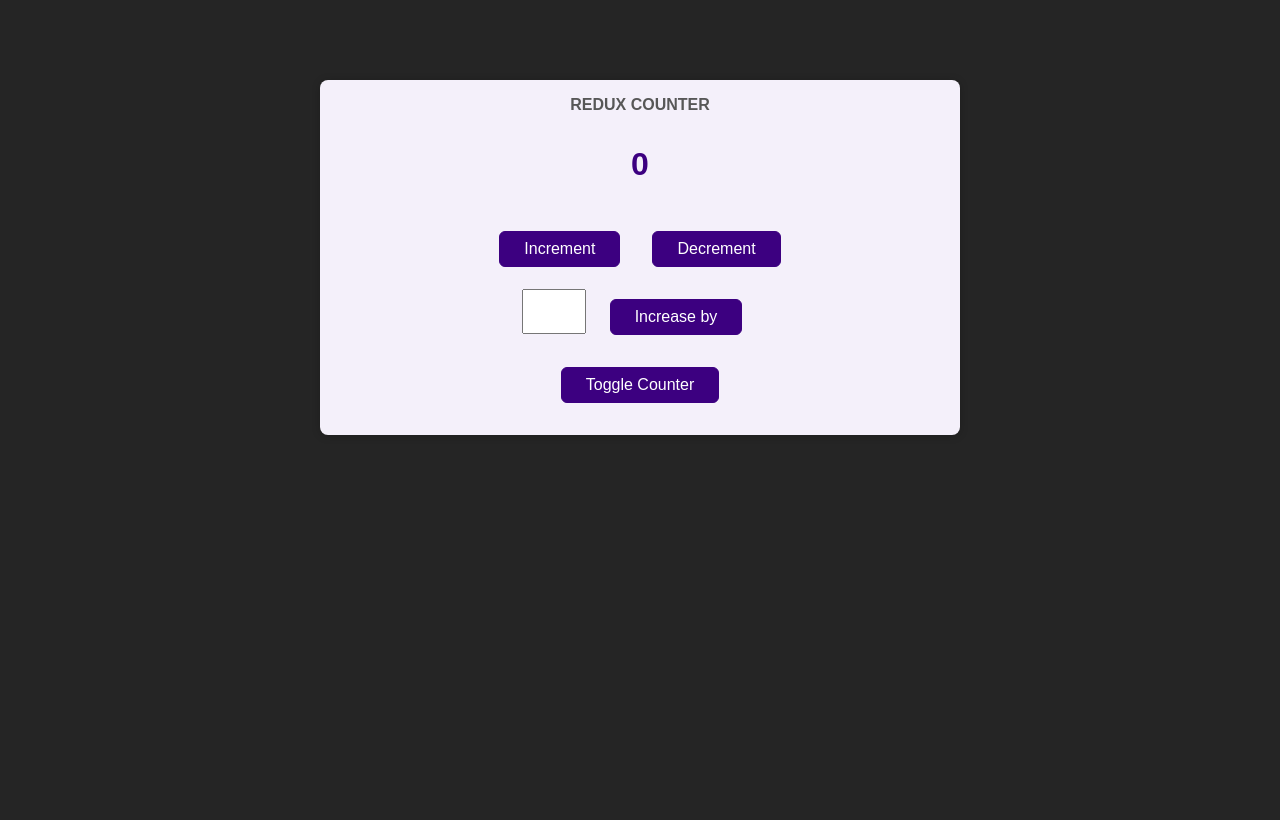
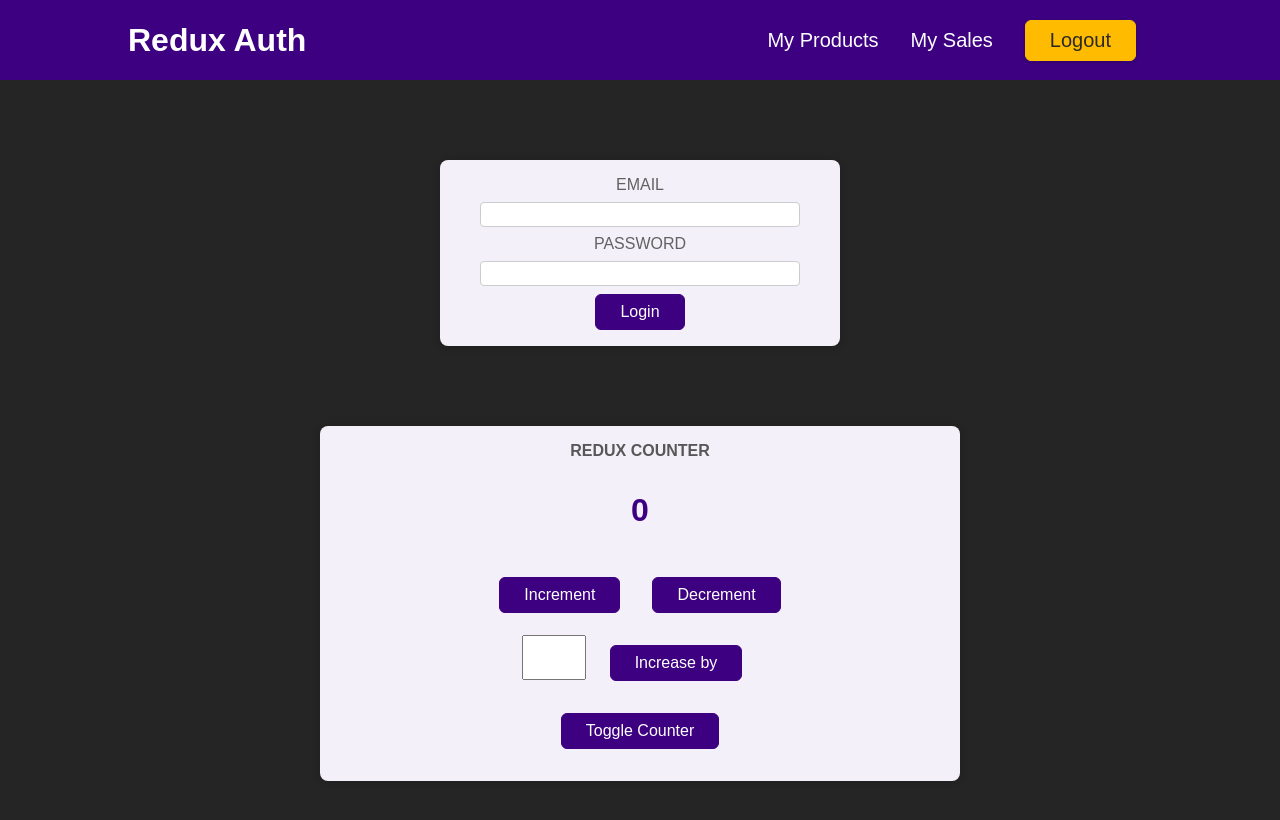
Before and after one commit to sam41306061/redux-counter-blockchain, a React (Create React App) app: page / in a window 1280 px wide. Shown: the top 820 px of the page. Built offline with nearby package versions, Linux system fonts and the light colour scheme.

Commit message:
inital setup

```diff
--- a/src/App.js
+++ b/src/App.js
@@ -1,9 +1,18 @@
+import { Fragment } from 'react';
+
+// local compoents
 import Counter from './components/Counter';
-
+import Header from './components/Header';
+import Auth from './components/Auth';
 
 function App() {
   return (
-    <Counter />
+    <Fragment>
+      <Header/>
+      <Auth/>
+      <Counter />
+    </Fragment>
+
   );
 }
 
```
